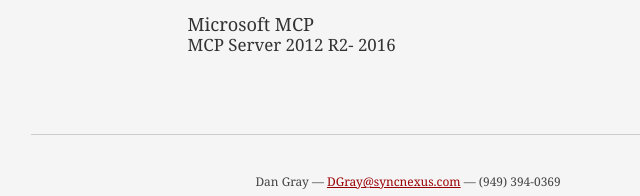
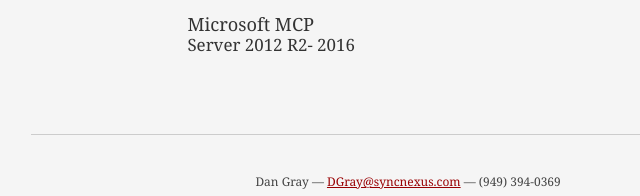
Before and after one commit to DanGIT2020/dangit2020.github.io, a plain HTML site: page index.html in a window 1280 px wide. Shown: the part 1452-1648 px from the top of the page, 214-854 px from the left. Drawn offline with Linux system fonts and the light colour scheme.

Commit message:
Update index.html

```diff
--- a/index.html
+++ b/index.html
@@ -169,7 +169,7 @@
 							<br>
 							<p>
 							<h2>Microsoft MCP</h2>
-							<h3>MCP Server 2012 R2- 2016</h3>
+							<h3>Server 2012 R2- 2016</h3>
 							</p>
 
 						</div>
```
